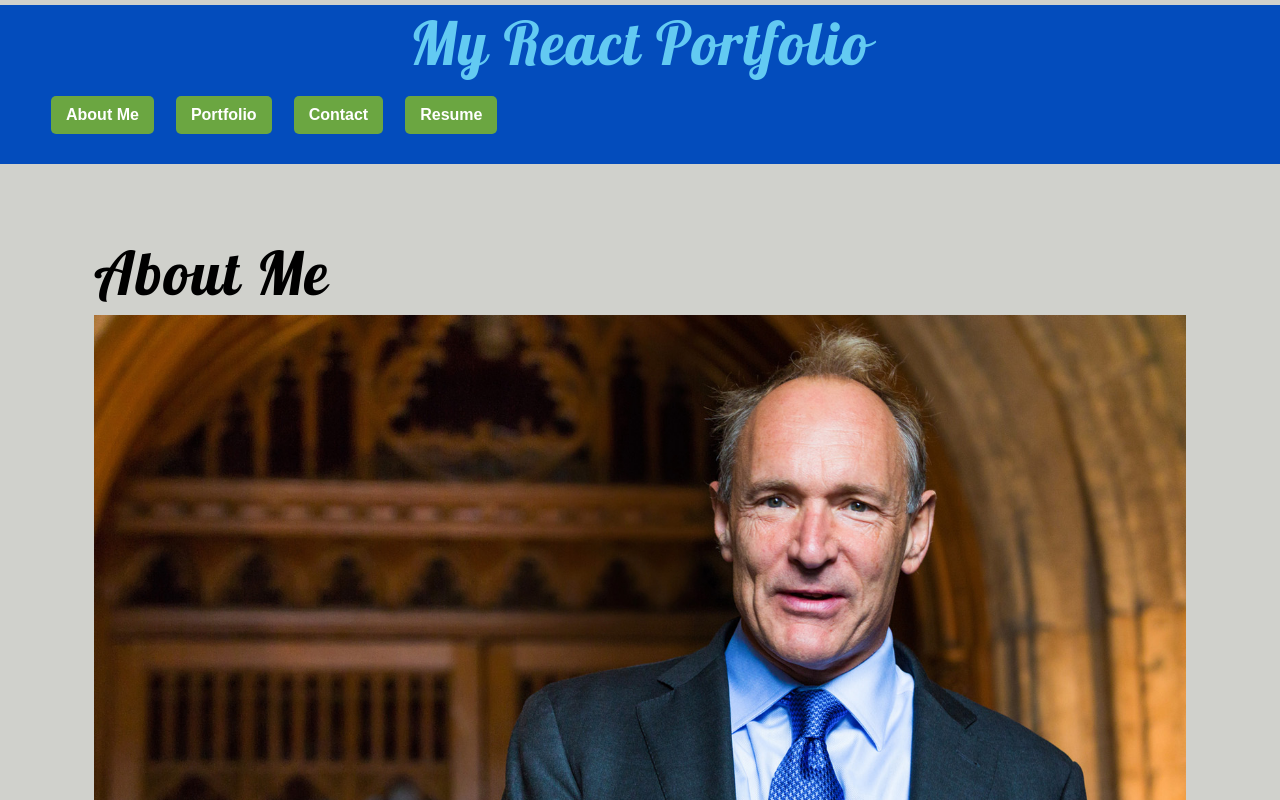
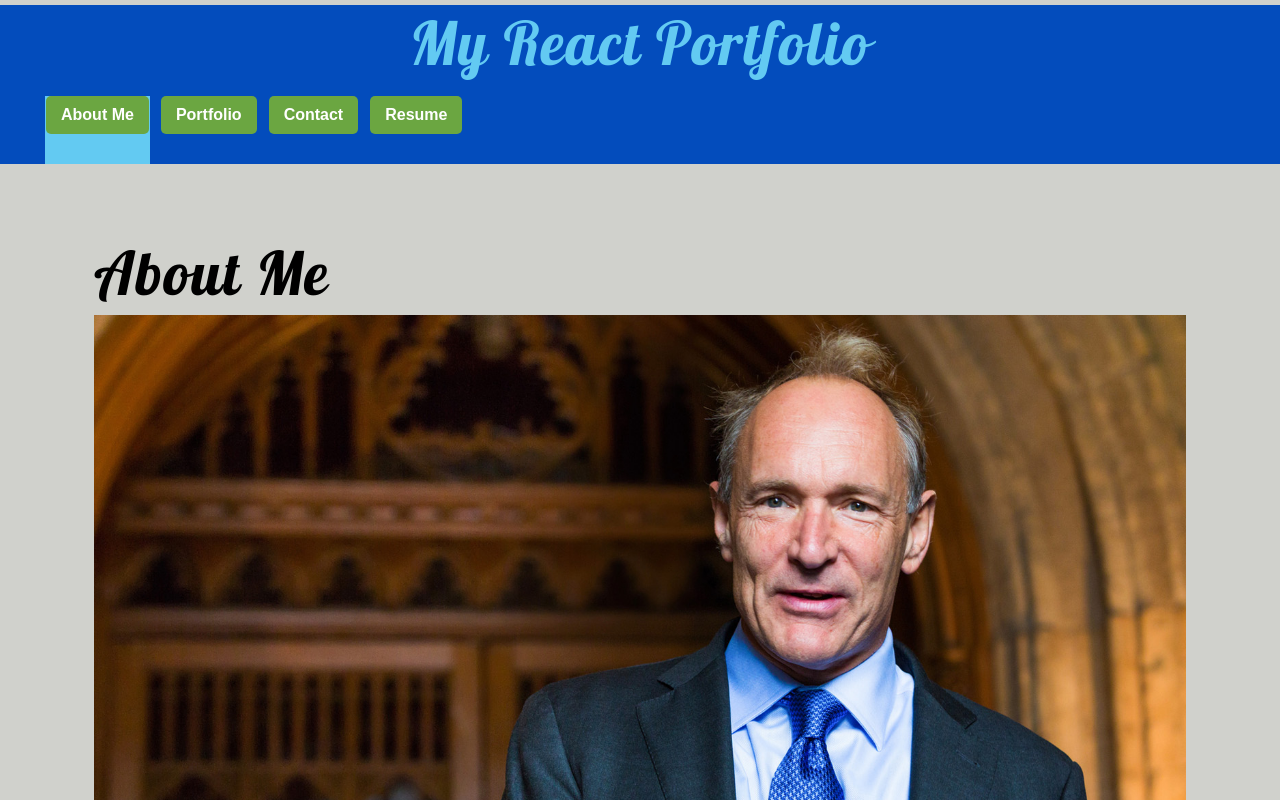
Before and after one commit to kingluddite/peh2-react-portfolio, a React (Create React App) app: page / in a window 1280 px wide. Shown: the top 800 px of the page. Built offline with nearby package versions, Linux system fonts and the light colour scheme.

Commit message:
Add dynamic text for every page title

```diff
--- a/src/components/Navigation/index.js
+++ b/src/components/Navigation/index.js
@@ -21,7 +21,7 @@
     <nav>
       <h1>My React Portfolio</h1>
       <ul className="flex-row">
-        <li className="mx-2">
+        <li className={`mx-1 ${currentPage.name === 'about' && 'navActive'}`}>
           <button
             type="button"
             onClick={() => {
@@ -35,7 +35,7 @@
             About Me
           </button>
         </li>
-        <li className="mx-2">
+        <li className={`mx-1 ${currentPage.name === 'portfolio' && 'navActive'}`}>
           <button
             type="button"
             onClick={() => {
@@ -49,7 +49,7 @@
             Portfolio
           </button>
         </li>
-        <li className="mx-2">
+        <li className={`mx-1 ${currentPage.name === 'contact' && 'navActive'}`}>
           <button
             type="button"
             onClick={() => {
@@ -63,7 +63,7 @@
             Contact
           </button>
         </li>
-        <li className="mx-2">
+        <li className={`mx-1 ${currentPage.name === 'resume' && 'navActive'}`}>
           <button
             type="button"
             onClick={() => {
```
